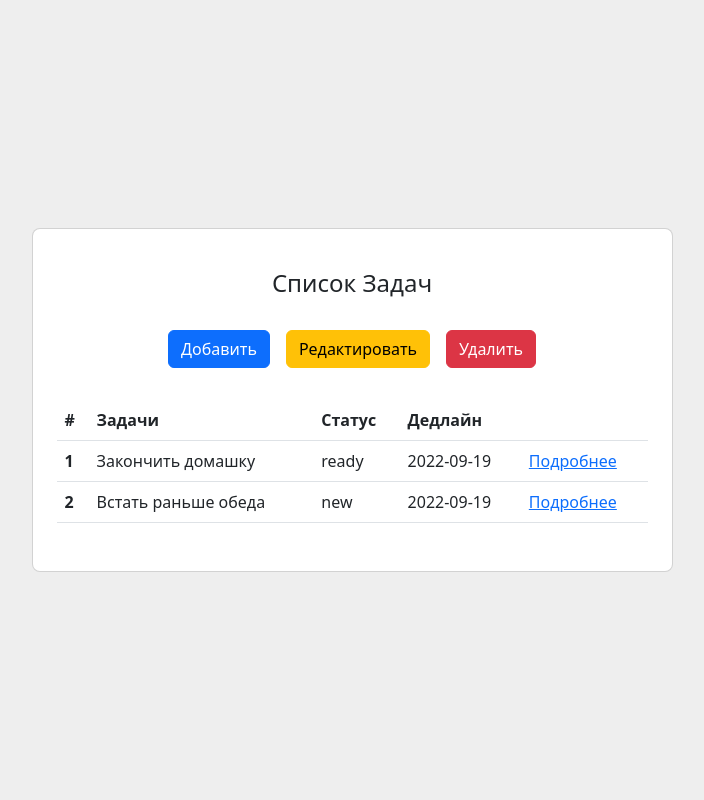
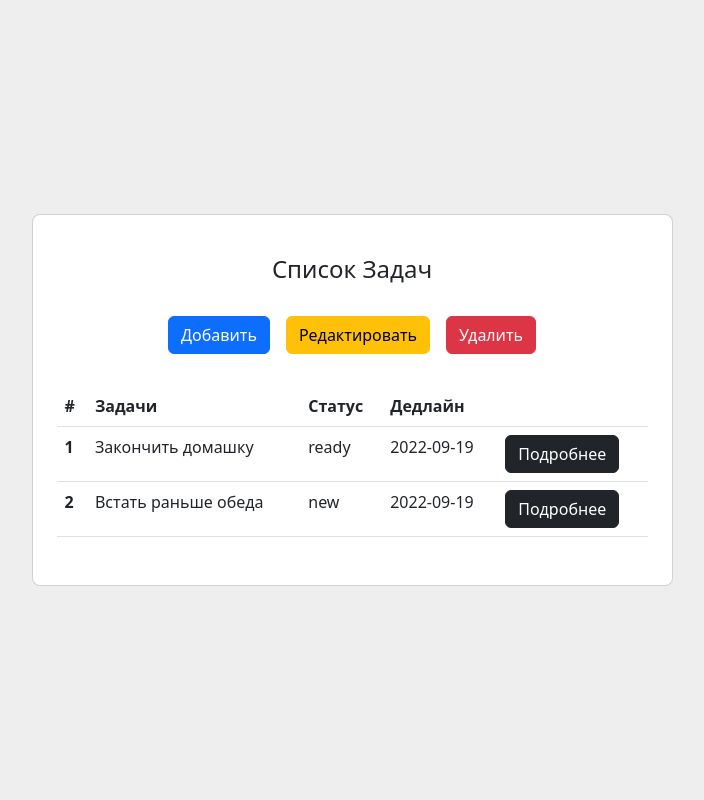
Before and after one commit to Chingiz-Almukhan/homework_53_Almukhan_Chingiz, a Django app: page / in a window 1280 px wide. Shown: the whole page, without its empty margins (288-992 px from the left). Run offline with Django 3.2, Linux system fonts and the light colour scheme; data comes from the database, SQL or seed files in the repository.

Commit message:
Вновь отредактировал основную страницу

```diff
--- a/templates/main_page.html
+++ b/templates/main_page.html
@@ -44,7 +44,7 @@
                   <td>{{ article.description }}</td>
                   <td>{{ article.status }}</td>
                   <td>{{ article.deadline|date:'Y-m-d' }}</td>
-                  <td><a href="task/{{ article.pk }}" >Подробнее</a></td>
+                  <td><a href="task/{{ article.pk }}" class="btn btn-dark" >Подробнее</a></td>
                 </tr>
               {% endfor %}
               </tbody>
```
